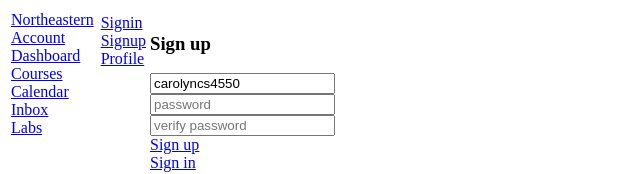
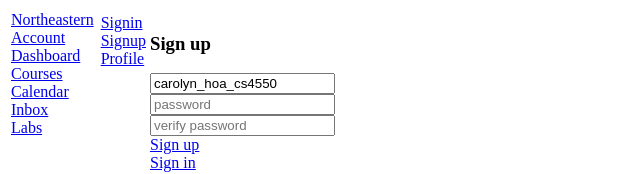
Before and after one commit to carolynhoa/kambaz-next-js-cs4550-fa25, a Next.js app: page /Account/Signup in a window 1280 px wide. Shown: the top 174 px of the page, without its empty margins (0-640 px from the left). Built offline with nearby package versions, Linux system fonts and the light colour scheme.

Commit message:
Updated name

```diff
--- a/app/(Kambaz)/Account/Signin/page.tsx
+++ b/app/(Kambaz)/Account/Signin/page.tsx
@@ -3,7 +3,7 @@ export default function Signin() {
  return (
    <div id="wd-signin-screen">
      <h3>Sign in</h3>
-      <input className="wd-username" placeholder="username" defaultValue="carolyncs4550"/>
+      <input className="wd-username" placeholder="username" defaultValue="carolyn_hoa_cs4550"/>
           <br />
       <input className="wd-password" placeholder="password" type="password" /> <br />
       <Link id="wd-signin-btn" href="/Dashboard"> Sign in </Link> <br />
--- a/app/(Kambaz)/Account/Signup/page.tsx
+++ b/app/(Kambaz)/Account/Signup/page.tsx
@@ -3,7 +3,7 @@ export default function Signup() {
   return (
     <div id="wd-signup-screen">
       <h3>Sign up</h3>
-      <input placeholder="username" className="wd-username" defaultValue="carolyncs4550" />
+      <input placeholder="username" className="wd-username" defaultValue="carolyn_hoa_cs4550" />
       <br/>
       <input placeholder="password" type="password" className="wd-password" /><br/>
       <input placeholder="verify password"
```
